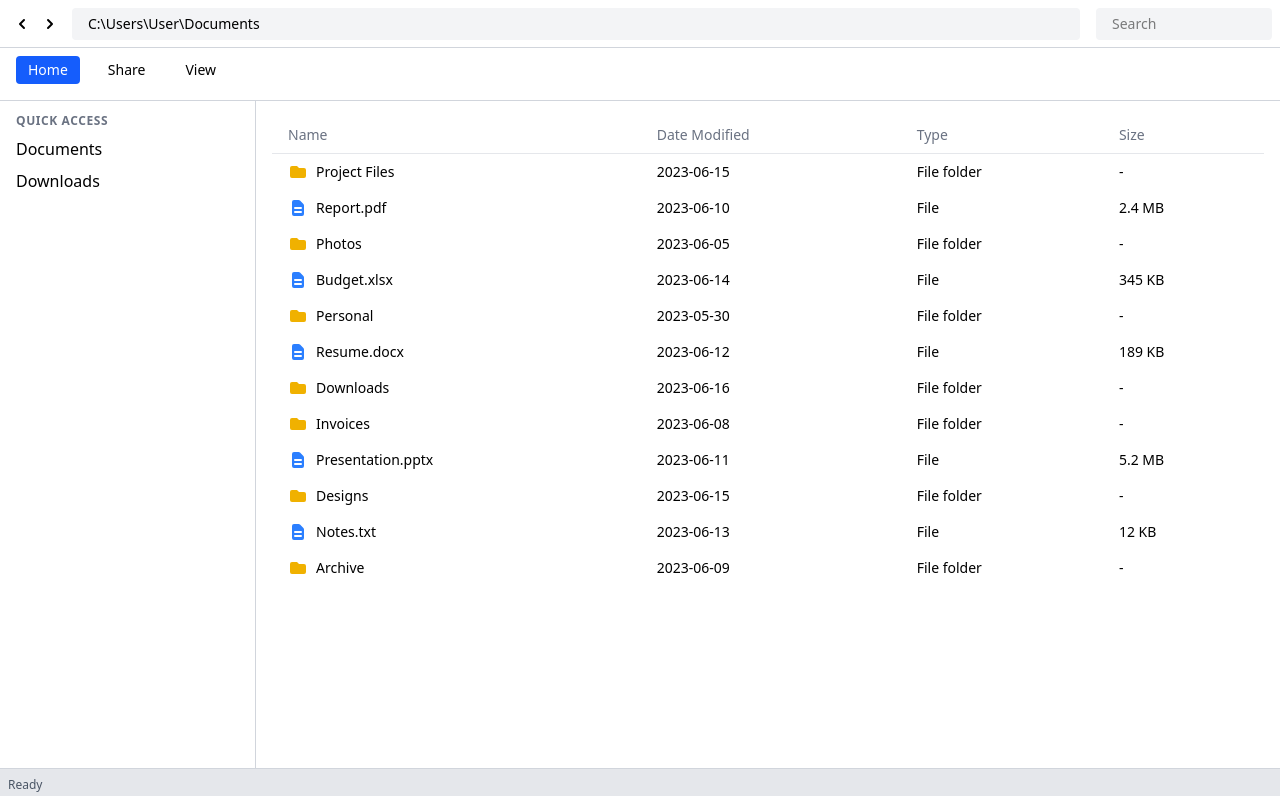
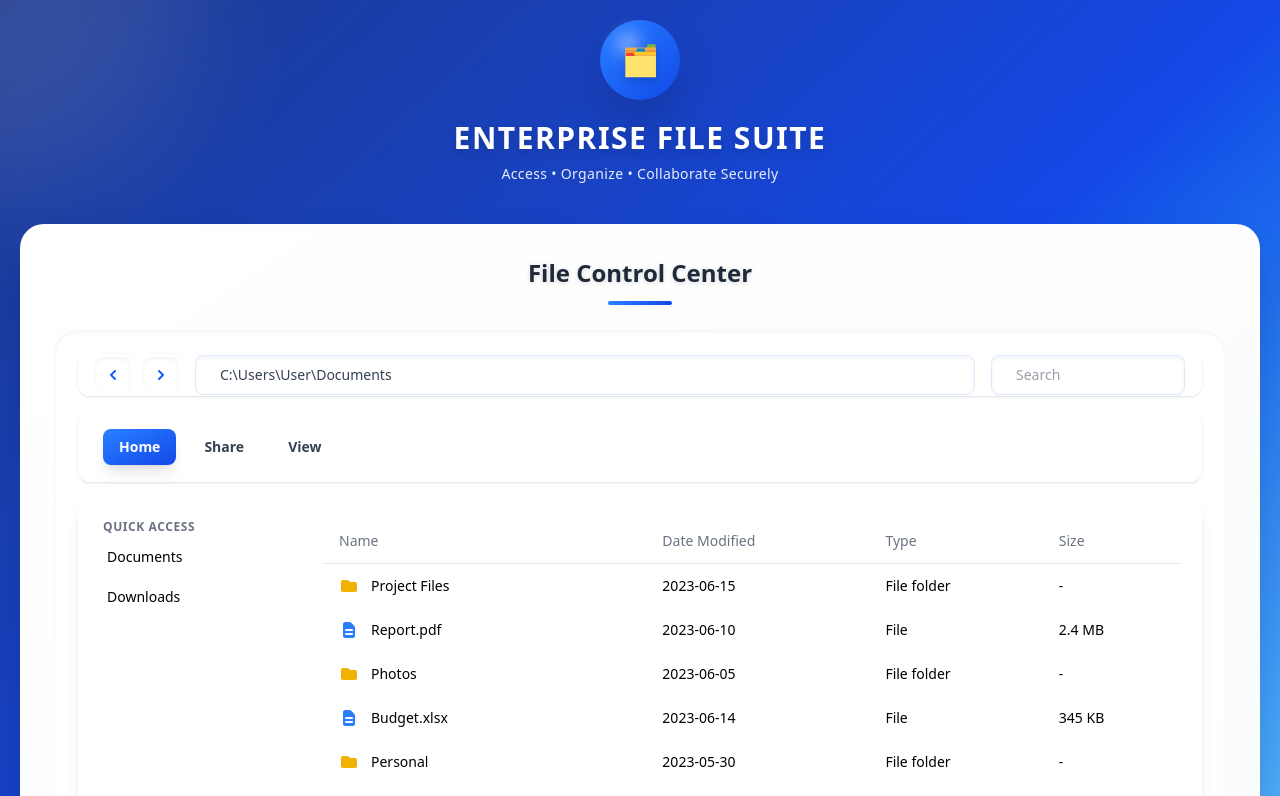
Before and after one commit to CoreDX1/File-Explorer-2, an Angular app in the folder src/Web/ClientApp/: page /explorer in a window 1280 px wide. Shown: the top 796 px of the page. Built offline with nearby package versions, Linux system fonts and the light colour scheme; sample sign-in values are in the browser's storage.

Commit message:
Refactor FileExplorerComponent to remove unused CSS file and update component metadata

```diff
--- a/src/Web/ClientApp/src/app/features/file-explorer-page/file-explorer-page.component.html
+++ b/src/Web/ClientApp/src/app/features/file-explorer-page/file-explorer-page.component.html
@@ -1,94 +1,116 @@
-<div class="h-screen w-screen bg-gray-100 flex flex-col">
+<div class="min-h-screen bg-gradient-to-br from-blue-900 via-blue-700 to-sky-300 relative overflow-hidden font-sans">
+  <div class="absolute inset-0 opacity-10">
+    <div class="absolute top-0 left-0 w-96 h-96 bg-white rounded-full blur-3xl transform -translate-x-1/2 -translate-y-1/2"></div>
+    <div class="absolute bottom-0 right-0 w-96 h-96 bg-white rounded-full blur-3xl transform translate-x-1/2 translate-y-1/2"></div>
+  </div>
+
+  <div class="relative z-10 flex flex-col items-center justify-center min-h-screen p-5">
+    <div class="text-center mb-10">
+      <div class="w-20 h-20 bg-gradient-to-br from-blue-500 to-blue-700 rounded-full mx-auto mb-5 flex items-center justify-center shadow-2xl relative">
+        <div class="absolute top-3 left-4 w-6 h-6 bg-white opacity-40 rounded-full blur-sm"></div>
+        <span class="text-3xl text-white drop-shadow-lg">🗂️</span>
+      </div>
+      <h1 class="text-3xl font-bold text-white drop-shadow-lg tracking-wider mb-2">ENTERPRISE FILE SUITE</h1>
+      <p class="text-white/90 text-sm font-light tracking-wide">Access • Organize • Collaborate Securely</p>
+    </div>
+
+    <div class="bg-gradient-to-br from-white to-gray-50 rounded-3xl w-full max-w-7xl shadow-2xl border border-white/30 p-4 md:p-8">
+      <div class="text-center mb-6">
+        <h2 class="text-2xl font-semibold text-gray-800 mb-3 drop-shadow-sm">File Control Center</h2>
+        <div class="w-16 h-1 bg-gradient-to-r from-blue-500 to-blue-700 mx-auto rounded-full"></div>
+      </div>
+
+      <div class="bg-white/80 backdrop-blur-md rounded-3xl shadow-inner border border-white/40 p-4 md:p-6">
+        <div class="flex flex-col h-[80vh] space-y-4">
           <!-- Top Navigation Bar -->
-  <div class="flex items-center h-12 bg-white border-b border-gray-300 px-2 shadow-sm">
-    <button class="p-1 rounded hover:bg-gray-200 transition-colors duration-150">
-      <svg xmlns="http://www.w3.org/2000/svg" class="h-5 w-5" viewBox="0 0 20 20" fill="currentColor">
+          <div class="flex items-center h-14 bg-white/90 border border-white/50 rounded-xl px-4 shadow-sm">
+            <div class="flex items-center gap-3">
+              <button class="p-2 rounded-lg bg-white/60 hover:bg-blue-100 transition-colors duration-200 shadow-inner">
+                <svg xmlns="http://www.w3.org/2000/svg" class="h-5 w-5 text-blue-600" viewBox="0 0 20 20" fill="currentColor">
                   <path fill-rule="evenodd" d="M12.707 5.293a1 1 0 010 1.414L9.414 10l3.293 3.293a1 1 0 01-1.414 1.414l-4-4a1 1 0 010-1.414l4-4a1 1 0 011.414 0z" clip-rule="evenodd" />
                 </svg>
               </button>
-    <button class="p-1 rounded hover:bg-gray-200 transition-colors duration-150">
-      <svg xmlns="http://www.w3.org/2000/svg" class="h-5 w-5" viewBox="0 0 20 20" fill="currentColor">
+              <button class="p-2 rounded-lg bg-white/60 hover:bg-blue-100 transition-colors duration-200 shadow-inner">
+                <svg xmlns="http://www.w3.org/2000/svg" class="h-5 w-5 text-blue-600" viewBox="0 0 20 20" fill="currentColor">
                   <path fill-rule="evenodd" d="M7.293 14.707a1 1 0 010-1.414L10.586 10 7.293 6.707a1 1 0 011.414-1.414l4 4a1 1 0 010 1.414l-4 4a1 1 0 01-1.414 0z" clip-rule="evenodd" />
                 </svg>
               </button>
+            </div>
 
-    <div class="flex-grow mx-2 flex items-center bg-gray-100 rounded px-2 h-8">
+            <div class="flex-grow mx-4 flex items-center bg-white border border-blue-100 rounded-lg px-4 h-10 shadow-inner">
               <input
                 type="text"
                 [(ngModel)]="currentPath"
-        class="w-full bg-transparent py-1 px-2 outline-none text-sm"
+                class="w-full bg-transparent py-2 px-2 outline-none text-sm text-gray-700"
               />
             </div>
 
-    <div class="flex items-center bg-gray-100 rounded px-2 ml-2 h-8">
+            <div class="flex items-center bg-white border border-blue-100 rounded-lg px-4 h-10 shadow-inner">
               <input
                 type="text"
                 placeholder="Search"
-        class="w-40 bg-transparent py-1 px-2 outline-none text-sm"
+                class="w-40 bg-transparent py-2 px-2 outline-none text-sm text-gray-700"
               />
             </div>
           </div>
 
           <!-- Ribbon Menu -->
-  <div class="bg-white border-b border-gray-300">
-    <div class="flex items-center px-4 py-2">
-      <div class="flex space-x-4">
+          <div class="bg-white/90 border border-white/50 rounded-xl shadow-sm px-6 py-4">
+            <div class="flex flex-col gap-4 lg:flex-row lg:items-center lg:justify-between">
+              <div class="flex flex-wrap gap-3">
                 <button
                   [ngClass]="{
-            'bg-blue-600 text-white': activeTab === 'home',
-            'hover:bg-gray-100': activeTab !== 'home'
+                    'bg-gradient-to-br from-blue-500 to-blue-700 text-white shadow-lg': activeTab === 'home',
+                    'bg-white/70 text-gray-700 hover:bg-blue-50 hover:text-blue-700': activeTab !== 'home'
                   }"
-          class="px-3 py-1 rounded text-sm font-medium transition-colors duration-150"
+                  class="px-4 py-2 rounded-lg text-sm font-semibold transition-all duration-200"
                   (click)="setActiveTab('home')"
                 >
                   Home
                 </button>
                 <button
                   [ngClass]="{
-            'bg-blue-600 text-white': activeTab === 'share',
-            'hover:bg-gray-100': activeTab !== 'share'
+                    'bg-gradient-to-br from-blue-500 to-blue-700 text-white shadow-lg': activeTab === 'share',
+                    'bg-white/70 text-gray-700 hover:bg-blue-50 hover:text-blue-700': activeTab !== 'share'
                   }"
-          class="px-3 py-1 rounded text-sm font-medium transition-colors duration-150"
+                  class="px-4 py-2 rounded-lg text-sm font-semibold transition-all duration-200"
                   (click)="setActiveTab('share')"
                 >
                   Share
                 </button>
                 <button
                   [ngClass]="{
-            'bg-blue-600 text-white': activeTab === 'view',
-            'hover:bg-gray-100': activeTab !== 'view'
+                    'bg-gradient-to-br from-blue-500 to-blue-700 text-white shadow-lg': activeTab === 'view',
+                    'bg-white/70 text-gray-700 hover:bg-blue-50 hover:text-blue-700': activeTab !== 'view'
                   }"
-          class="px-3 py-1 rounded text-sm font-medium transition-colors duration-150"
+                  class="px-4 py-2 rounded-lg text-sm font-semibold transition-all duration-200"
                   (click)="setActiveTab('view')"
                 >
                   View
                 </button>
               </div>
-    </div>
 
-    <div class="px-4 pb-2">
-      <div *ngIf="activeTab === 'view'" class="flex space-x-4">
-        <div class="space-y-1">
-          <div class="font-medium text-xs text-gray-600">Layout</div>
-          <div class="flex space-x-1">
+              <div *ngIf="activeTab === 'view'" class="flex flex-wrap items-center gap-3">
+                <div class="font-medium text-xs text-gray-600 uppercase tracking-wider">Layout</div>
+                <div class="flex gap-2">
                   <button
                     (click)="setView('details')"
-              [ngClass]="{'bg-gray-200': view === 'details'}"
-              class="p-2 rounded hover:bg-gray-200 transition-colors duration-150"
+                    [ngClass]="{'bg-blue-100 text-blue-700 shadow-inner': view === 'details'}"
+                    class="px-3 py-2 rounded-lg bg-white/70 text-gray-700 hover:bg-blue-50 transition-colors duration-200"
                   >
                     Details
                   </button>
                   <button
                     (click)="setView('list')"
-              [ngClass]="{'bg-gray-200': view === 'list'}"
-              class="p-2 rounded hover:bg-gray-200 transition-colors duration-150"
+                    [ngClass]="{'bg-blue-100 text-blue-700 shadow-inner': view === 'list'}"
+                    class="px-3 py-2 rounded-lg bg-white/70 text-gray-700 hover:bg-blue-50 transition-colors duration-200"
                   >
                     List
                   </button>
                   <button
                     (click)="setView('icons')"
-              [ngClass]="{'bg-gray-200': view === 'icons'}"
-              class="p-2 rounded hover:bg-gray-200 transition-colors duration-150"
+                    [ngClass]="{'bg-blue-100 text-blue-700 shadow-inner': view === 'icons'}"
+                    class="px-3 py-2 rounded-lg bg-white/70 text-gray-700 hover:bg-blue-50 transition-colors duration-200"
                   >
                     Icons
                   </button>
@@ -96,19 +118,18 @@
               </div>
             </div>
           </div>
-  </div>
 
           <!-- Main content area -->
-  <div class="flex flex-grow overflow-hidden">
+          <div class="flex flex-grow overflow-hidden rounded-xl border border-white/50 shadow-lg bg-white/90">
             <!-- Sidebar -->
-    <div class="w-64 bg-white border-r border-gray-300 overflow-y-auto p-2">
+            <div class="w-56 bg-white/90 border-r border-white/50 overflow-y-auto p-4">
               <div class="mb-4">
                 <h3 class="text-xs font-semibold text-gray-500 px-2 py-1 uppercase tracking-wider">Quick Access</h3>
-        <ul>
-          <li class="px-2 py-1 hover:bg-gray-100 cursor-pointer flex items-center rounded">
+                <ul class="space-y-1">
+                  <li class="px-3 py-2 hover:bg-blue-50 cursor-pointer flex items-center rounded-lg transition-colors duration-200 text-sm">
                     Documents
                   </li>
-          <li class="px-2 py-1 hover:bg-gray-100 cursor-pointer flex items-center rounded">
+                  <li class="px-3 py-2 hover:bg-blue-50 cursor-pointer flex items-center rounded-lg transition-colors duration-200 text-sm">
                     Downloads
                   </li>
                 </ul>
@@ -116,17 +137,17 @@
             </div>
 
             <!-- File list area -->
-    <div class="flex-grow bg-white overflow-auto">
-      <div class="p-4">
+            <div class="flex-grow bg-white overflow-hidden">
+              <div class="h-full overflow-auto p-5">
                 <!-- Details View -->
                 <ng-container *ngIf="view === 'details'">
                   <table class="w-full">
                     <thead>
                       <tr class="text-left text-sm text-gray-500 border-b border-gray-200">
-                <th class="py-2 px-4 font-normal">Name</th>
-                <th class="py-2 px-4 font-normal">Date Modified</th>
-                <th class="py-2 px-4 font-normal">Type</th>
-                <th class="py-2 px-4 font-normal">Size</th>
+                        <th class="py-3 px-4 font-normal">Name</th>
+                        <th class="py-3 px-4 font-normal">Date Modified</th>
+                        <th class="py-3 px-4 font-normal">Type</th>
+                        <th class="py-3 px-4 font-normal">Size</th>
                       </tr>
                     </thead>
                     <tbody>
@@ -137,24 +158,24 @@
                         (click)="handleSelectItem(file)"
                         (dblclick)="handleDoubleClickItem(file)"
                       >
-                <td class="py-2 px-4">
+                        <td class="py-3 px-4">
                           <div class="flex items-center">
                             <ng-container *ngIf="file.type === 'folder'; else fileIcon">
-                      <svg xmlns="http://www.w3.org/2000/svg" class="h-5 w-5 text-yellow-500 mr-2" viewBox="0 0 20 20" fill="currentColor">
+                              <svg xmlns="http://www.w3.org/2000/svg" class="h-5 w-5 text-yellow-500 mr-3" viewBox="0 0 20 20" fill="currentColor">
                                 <path d="M2 6a2 2 0 012-2h5l2 2h5a2 2 0 012 2v6a2 2 0 01-2 2H4a2 2 0 01-2-2V6z" />
                               </svg>
                             </ng-container>
                             <ng-template #fileIcon>
-                      <svg xmlns="http://www.w3.org/2000/svg" class="h-5 w-5 text-blue-500 mr-2" viewBox="0 0 20 20" fill="currentColor">
+                              <svg xmlns="http://www.w3.org/2000/svg" class="h-5 w-5 text-blue-500 mr-3" viewBox="0 0 20 20" fill="currentColor">
                                 <path fill-rule="evenodd" d="M4 4a2 2 0 012-2h4.586A2 2 0 0112 2.586L15.414 6A2 2 0 0116 7.414V16a2 2 0 01-2 2H6a2 2 0 01-2-2V4zm2 6a1 1 0 011-1h6a1 1 0 110 2H7a1 1 0 01-1-1zm1 3a1 1 0 100 2h6a1 1 0 100-2H7z" clip-rule="evenodd" />
                               </svg>
                             </ng-template>
                             {{ file.name }}
                           </div>
                         </td>
-                <td class="py-2 px-4">{{ file.dateModified }}</td>
-                <td class="py-2 px-4">{{ file.type === 'folder' ? 'File folder' : 'File' }}</td>
-                <td class="py-2 px-4">{{ file.size }}</td>
+                        <td class="py-3 px-4">{{ file.dateModified }}</td>
+                        <td class="py-3 px-4">{{ file.type === 'folder' ? 'File folder' : 'File' }}</td>
+                        <td class="py-3 px-4">{{ file.size }}</td>
                       </tr>
                     </tbody>
                   </table>
@@ -165,22 +186,22 @@
                   <div class="grid grid-cols-1 gap-2">
                     <div
                       *ngFor="let file of files; trackBy: fileById"
-              class="flex items-center p-2 rounded cursor-pointer hover:bg-blue-50 transition-colors duración-150"
+                      class="flex items-center p-3 rounded-lg cursor-pointer hover:bg-blue-50 transition-colors duration-150"
                       [ngClass]="{'bg-blue-100': isSelected(file)}"
                       (click)="handleSelectItem(file)"
                       (dblclick)="handleDoubleClickItem(file)"
                     >
                       <ng-container *ngIf="file.type === 'folder'; else listFileIcon">
-                <svg xmlns="http://www.w3.org/2000/svg" class="h-5 w-5 text-yellow-500 mr-2" viewBox="0 0 20 20" fill="currentColor">
+                        <svg xmlns="http://www.w3.org/2000/svg" class="h-5 w-5 text-yellow-500 mr-3" viewBox="0 0 20 20" fill="currentColor">
                           <path d="M2 6a2 2 0 012-2h5l2 2h5a2 2 0 012 2v6a2 2 0 01-2 2H4a2 2 0 01-2-2V6z" />
                         </svg>
                       </ng-container>
                       <ng-template #listFileIcon>
-                <svg xmlns="http://www.w3.org/2000/svg" class="h-5 w-5 text-blue-500 mr-2" viewBox="0 0 20 20" fill="currentColor">
+                        <svg xmlns="http://www.w3.org/2000/svg" class="h-5 w-5 text-blue-500 mr-3" viewBox="0 0 20 20" fill="currentColor">
                           <path fill-rule="evenodd" d="M4 4a2 2 0 012-2h4.586A2 2 0 0112 2.586L15.414 6A2 2 0 0116 7.414V16a2 2 0 01-2 2H6a2 2 0 01-2-2V4zm2 6a1 1 0 011-1h6a1 1 0 110 2H7a1 1 0 01-1-1zm1 3a1 1 0 100 2h6a1 1 0 100-2H7z" clip-rule="evenodd" />
                         </svg>
                       </ng-template>
-              <span>{{ file.name }}</span>
+                      <span class="text-sm">{{ file.name }}</span>
                     </div>
                   </div>
                 </ng-container>
@@ -190,7 +211,7 @@
                   <div class="grid grid-cols-5 gap-6">
                     <div
                       *ngFor="let file of files; trackBy: fileById"
-              class="flex flex-col items-center p-2 rounded cursor-pointer hover:bg-blue-50 transition-colors duration-150"
+                      class="flex flex-col items-center p-3 rounded-xl cursor-pointer hover:bg-blue-50 transition-colors duration-150"
                       [ngClass]="{'bg-blue-100': isSelected(file)}"
                       (click)="handleSelectItem(file)"
                       (dblclick)="handleDoubleClickItem(file)"
@@ -205,7 +226,7 @@
                           <path fill-rule="evenodd" d="M4 4a2 2 0 012-2h4.586A2 2 0 0112 2.586L15.414 6A2 2 0 0116 7.414V16a2 2 0 01-2 2H6a2 2 0 01-2-2V4zm2 6a1 1 0 011-1h6a1 1 0 110 2H7a1 1 0 01-1-1zm1 3a1 1 0 100 2h6a1 1 0 100-2H7z" clip-rule="evenodd" />
                         </svg>
                       </ng-template>
-              <span class="text-center text-sm break-all w-full">{{ file.name }}</span>
+                      <span class="text-center text-sm break-all w-full text-gray-700">{{ file.name }}</span>
                     </div>
                   </div>
                 </ng-container>
@@ -214,7 +235,20 @@
           </div>
 
           <!-- Status bar -->
-  <div class="h-8 bg-gray-200 border-t border-gray-300 px-2 flex items-center text-xs text-gray-600">
+          <div class="h-10 bg-white/90 border border-white/50 rounded-xl px-4 flex items-center text-sm text-gray-600 shadow-inner">
             {{ selectedItems.length > 0 ? selectedItems.length + ' item(s) selected' : 'Ready' }}
           </div>
         </div>
+      </div>
+    </div>
+
+    <div class="mt-8 text-center">
+      <div class="flex justify-center gap-5 mb-4">
+        <span class="text-2xl opacity-70">🌐</span>
+        <span class="text-2xl opacity-70">🧠</span>
+        <span class="text-2xl opacity-70">💼</span>
+      </div>
+      <p class="text-xs text-white/80 tracking-wide">© 2024 Enterprise File Suite • Secure & Confidential Workspace</p>
+    </div>
+  </div>
+</div>
--- a/src/Web/ClientApp/src/app/features/file-explorer/file-explorer.component.css
+++ /dev/null
@@ -1 +0,0 @@
-/* CSS for FileExplorerComponent */
--- a/src/Web/ClientApp/src/app/features/file-explorer/file-explorer.component.ts
+++ b/src/Web/ClientApp/src/app/features/file-explorer/file-explorer.component.ts
@@ -8,7 +8,6 @@ import { FileItem } from '../../core/models/file-item.model';
   standalone: true,
   imports: [CommonModule, FormsModule],
   templateUrl: './file-explorer.component.html',
-  styleUrls: ['./file-explorer.component.css']
 })
 export class FileExplorerComponent {
   @Input() view: 'details' | 'list' | 'icons' = 'details';
```
Lines whose indentation alone changed are shown as unchanged.
